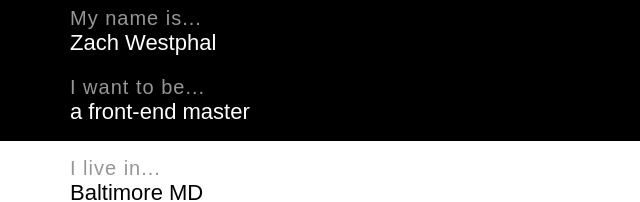
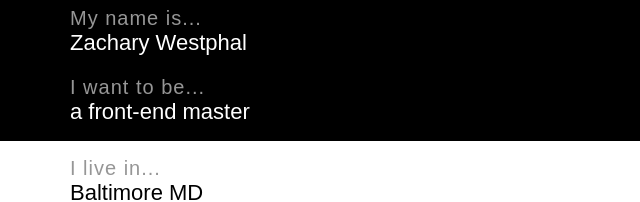
Before and after one commit to ztylerwestphal/AboutMeProject, a plain HTML site: page index.html in a window 1280 px wide. Shown: the part 404-606 px from the top of the page, 320-960 px from the left. Drawn offline with Linux system fonts and the light colour scheme; files whose address does not match are found by name.

Commit message:
Changed name

```diff
--- a/index.html
+++ b/index.html
@@ -19,7 +19,7 @@
                 <div class="content">
                     <img class="my-picture" src="/home/zach/Front_End_Nanodegree/About Me Source Code/FE Nanodegree Project 0/images/SpoonFace.jpg" alt="This is a picture of me">
                     <p class="iama">My name is...</p>
-                    <p class="my-name my-info">Zach Westphal</p>
+                    <p class="my-name my-info">Zachary Westphal</p>
                     <p class="iama">I want to be...</p>
                     <p class="my-info">a front-end master</p>
                 </div>
```
